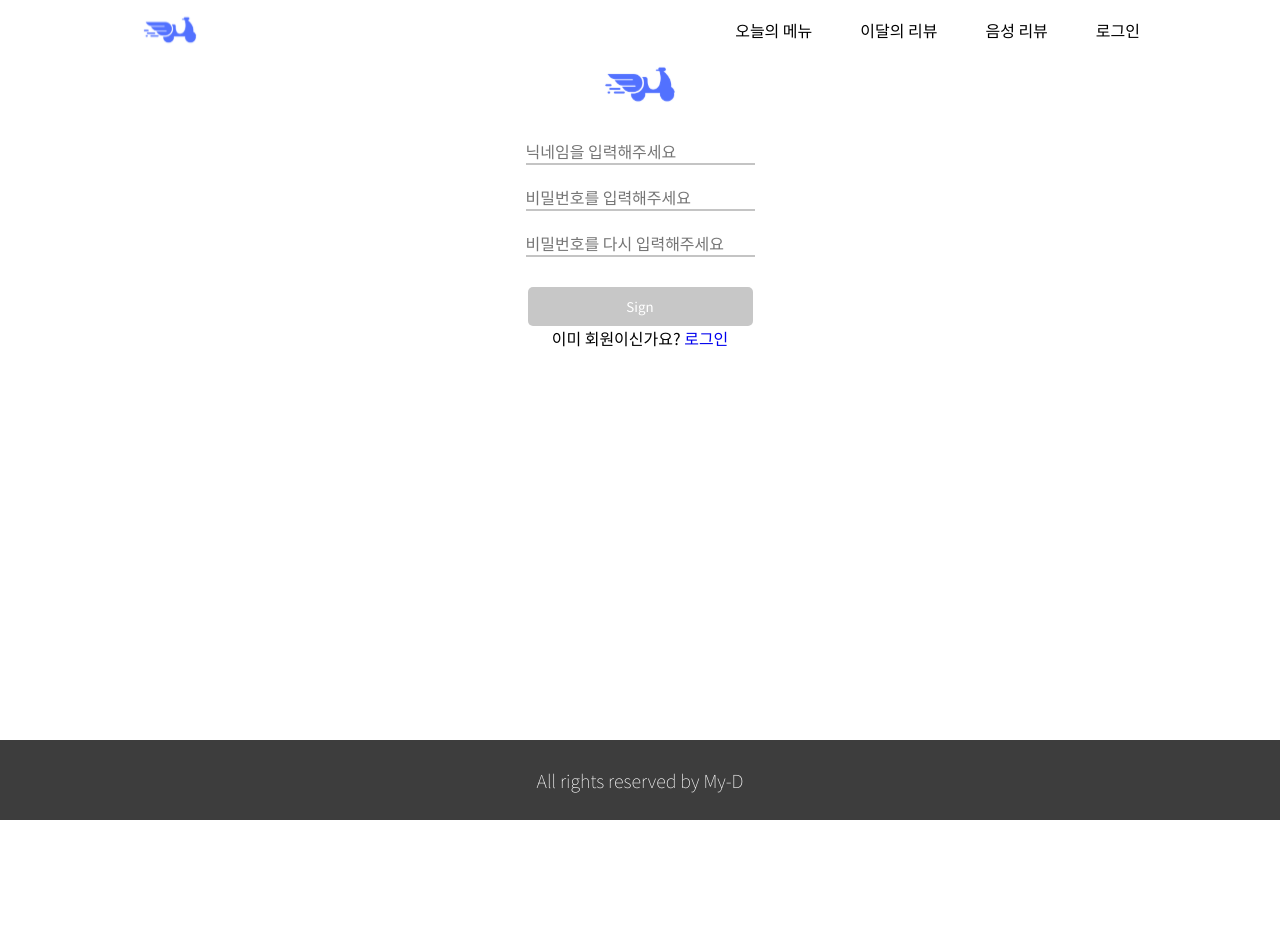
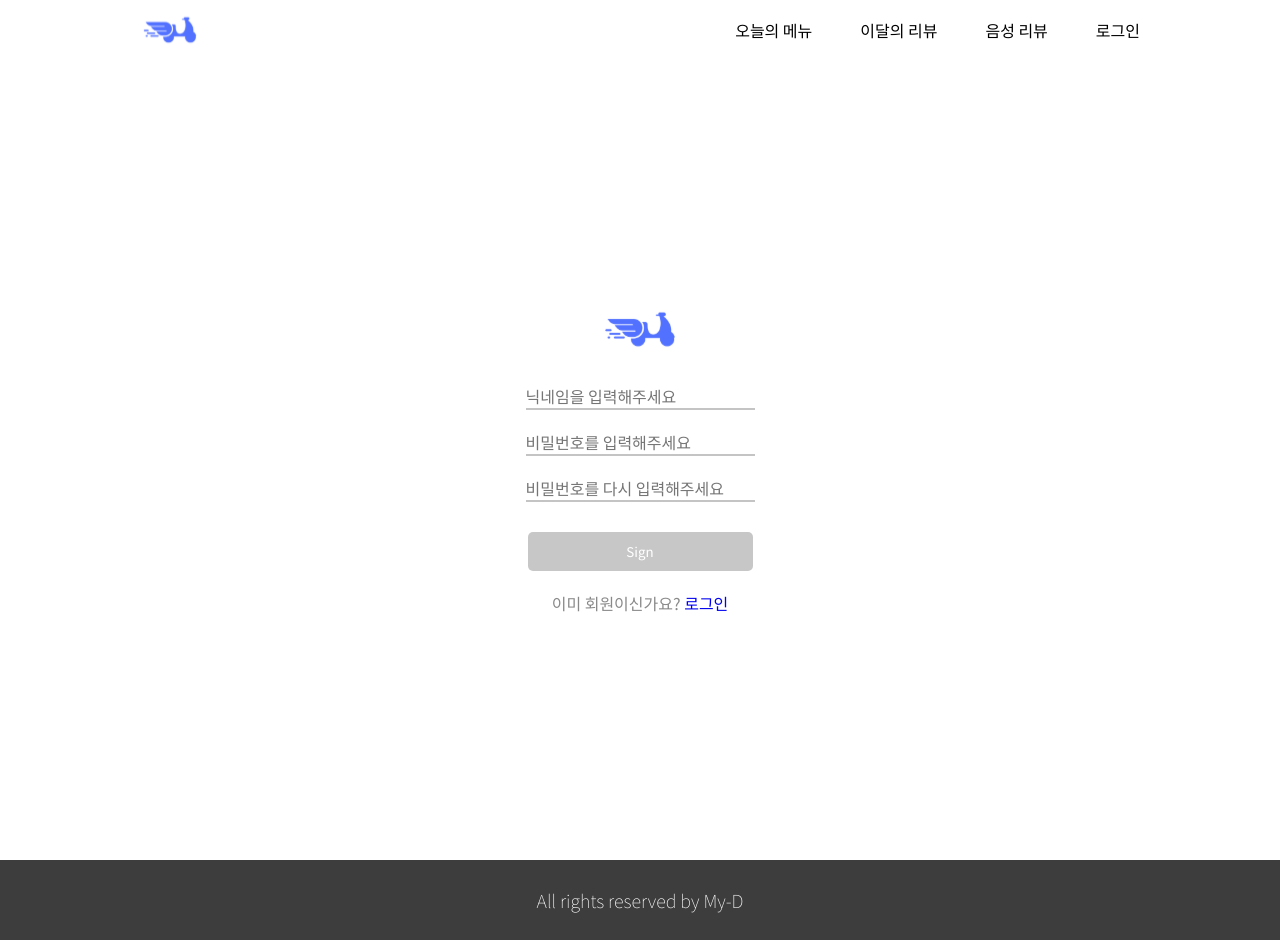
Before and after one commit to BongManYoung/Front-End, a React (Create React App) app: page /join in a window 1280 px wide. Before the commit the page ends 820 px from the top, so only its background shows below. Built offline with nearby package versions, Linux system fonts and the light colour scheme.

Commit message:
[MODIFY] 로그인 회원가입 스타일 수정

```diff
--- a/src/Components/Join/styles.ts
+++ b/src/Components/Join/styles.ts
@@ -2,10 +2,10 @@ import styled from "@emotion/styled";
 
 export const Wrapper = styled.div`
   width: 100%;
+  height: 100vh;
   display: flex;
   align-items: center;
   justify-content: center;
-  flex-direction: column;
 `;
 
 export const LoginWrapper = styled.div`
@@ -30,6 +30,11 @@ export const LoginWrapper = styled.div`
     :hover {
       box-shadow: 0 2px 10px #c9c9c9;
     }
+  }
+
+  p {
+    margin-top: 20px;
+    color: #898989;
   }
 `;
 
--- a/src/Components/Login/style.ts
+++ b/src/Components/Login/style.ts
@@ -2,6 +2,7 @@ import styled from "@emotion/styled";
 
 export const Wrapper = styled.div`
   width: 100%;
+  height: 100vh;
   display: flex;
   align-items: center;
   justify-content: center;
@@ -29,6 +30,11 @@ export const LoginWrapper = styled.div`
     :hover {
       box-shadow: 0 2px 10px #c9c9c9;
     }
+  }
+
+  p {
+    margin-top: 20px;
+    color: #898989;
   }
 `;
 
```
